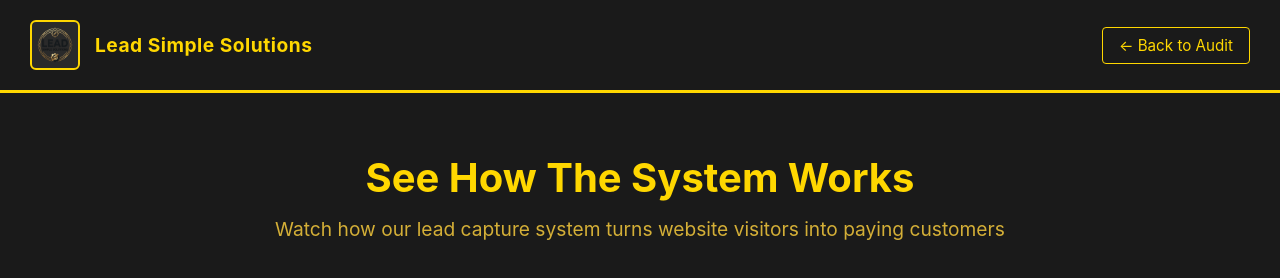
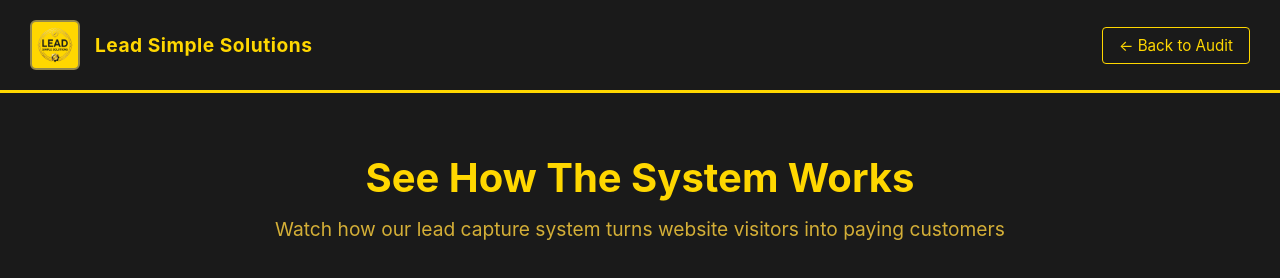
Before and after one commit to LeadSimpleSolutions/Lead-Aduit, a plain HTML site: page demo.html in a window 1280 px wide. Shown: the top 278 px of the page. Drawn offline with Linux system fonts and the light colour scheme.

Commit message:
Update demo.html

```diff
--- a/demo.html
+++ b/demo.html
@@ -38,8 +38,8 @@
         .logo-placeholder {
             width: 50px;
             height: 50px;
-            background: #2a2a2a;
-            border: 2px solid #ffd700;
+            background: #ffd700;
+            border: 2px solid #94884a;
             border-radius: 6px;
             display: flex;
             align-items: center;
```
